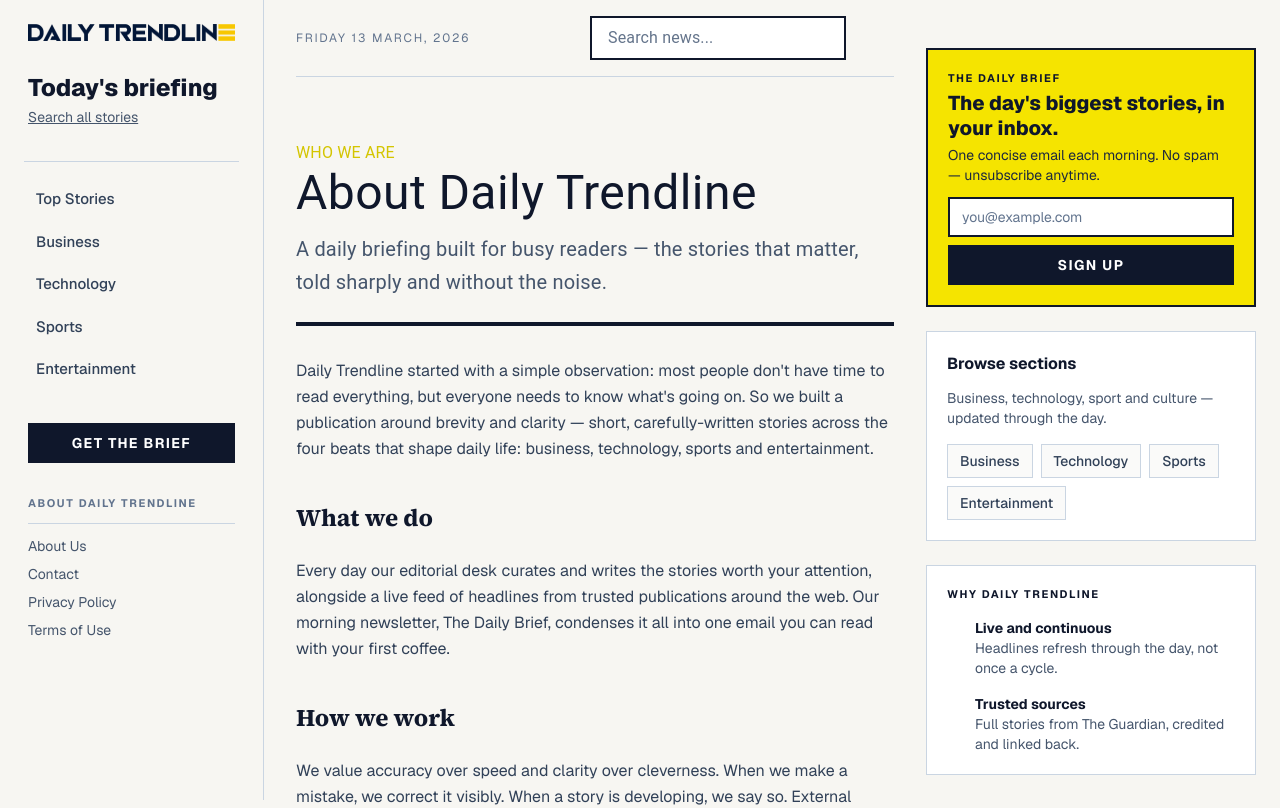
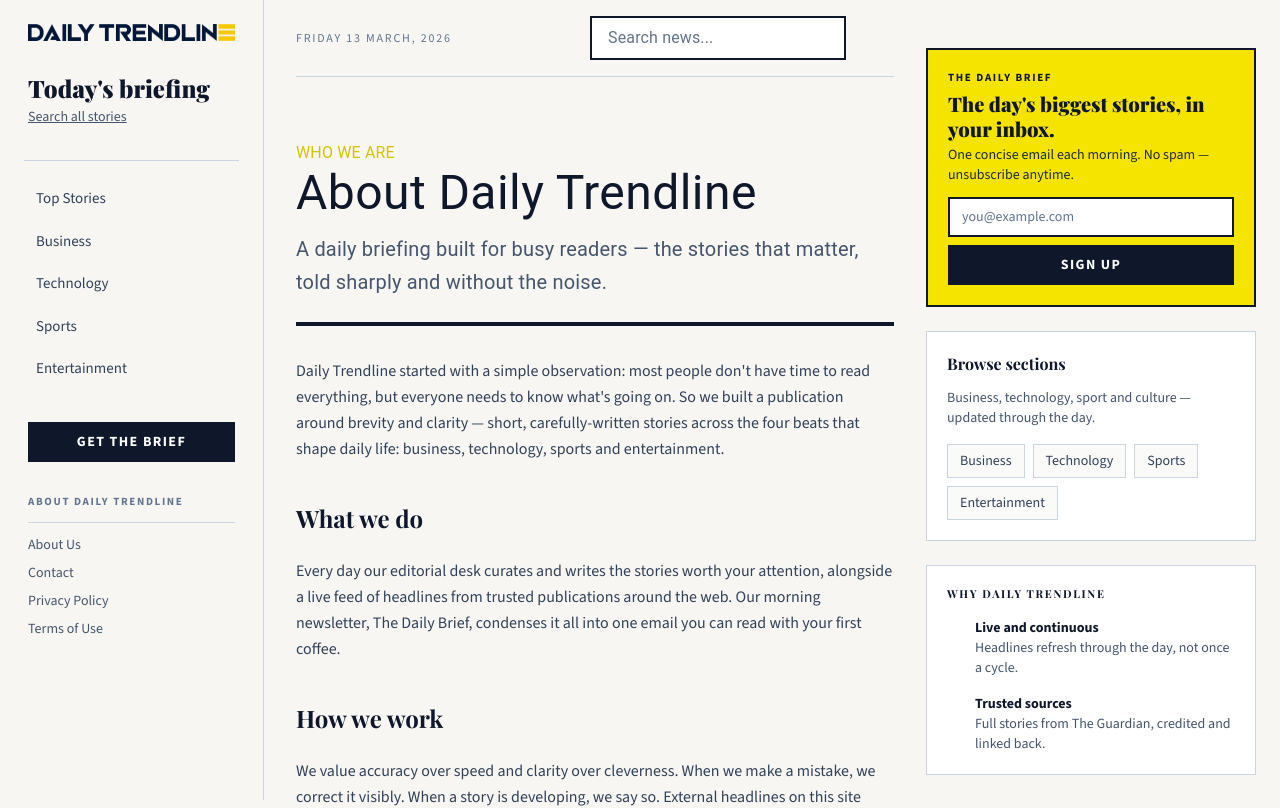
Before and after one commit to advivifymediagroup/daily-trendline-FE, a Next.js app: page /about in a window 1280 px wide. Shown: the top 808 px of the page. Built offline with nearby package versions, Linux system fonts and the light colour scheme; no server answers; some icons are missing.

Commit message:
fix: updated fonts to playfair & source sans 3

```diff
--- a/app/[category]/[news]/page.tsx
+++ b/app/[category]/[news]/page.tsx
@@ -115,6 +115,7 @@ const Page = async ({ params, searchParams }: Props) => {
         {/* Headline */}
         <Typography
           component="h1"
+          style={{ fontFamily: "var(--font-playfair), Georgia, serif" }}
           className="font-extrabold text-4xl! md:text-5xl! leading-tight! mt-4! text-slate-900 dark:text-slate-100"
         >
           {articleTitle}
@@ -122,7 +123,9 @@ const Page = async ({ params, searchParams }: Props) => {
 
         {/* Standfirst */}
         {articleExcerpt && articleExcerpt !== articleContent && (
-          <Typography className="text-xl! text-slate-600 dark:text-slate-400 mt-4! leading-relaxed!">
+          <Typography
+          style={{ fontFamily: "var(--font-source-sans), Arial, sans-serif" }}
+          className="text-xl! text-slate-600 dark:text-slate-400 mt-4! leading-relaxed!">
             {articleExcerpt}
           </Typography>
         )}
@@ -165,6 +168,7 @@ const Page = async ({ params, searchParams }: Props) => {
         {/* Body */}
         <Typography
           component="div"
+          style={{ fontFamily: "var(--font-source-sans), Arial, sans-serif" }}
           className="article-body whitespace-pre-line text-slate-900 dark:text-slate-200"
         >
           {articleContent || "No content available for this article yet."}
--- a/app/globals.css
+++ b/app/globals.css
@@ -6,8 +6,8 @@
   --color-brand-dark: #d4c500;
   --color-ink: #0a0a0a;
   --color-paper: #f7f6f2;
-  --font-serif: var(--font-source-serif);
-  --font-sans: var(--font-geist-sans);
+  --font-serif: var(--font-playfair);
+  --font-sans: var(--font-source-sans);
 }
 
 :root {
@@ -20,6 +20,16 @@ html.dark {
 
 body {
   @apply bg-paper text-slate-900 transition-colors duration-300 dark:bg-slate-950 dark:text-slate-100;
+  font-family: var(--font-sans), Arial, sans-serif;
+}
+
+h1,
+h2,
+h3,
+h4,
+h5,
+h6 {
+  font-family: var(--font-serif), Georgia, serif;
 }
 
 /* Editorial design: no rounded corners anywhere, including MUI defaults. */
@@ -49,7 +59,7 @@ body {
 
 /* Reading measure for article body */
 .article-body {
-  font-family: var(--font-serif), Georgia, serif;
+  font-family: var(--font-sans), Arial, sans-serif;
   font-size: 1.15rem;
   line-height: 1.85;
 }
--- a/app/layout.tsx
+++ b/app/layout.tsx
@@ -1,5 +1,5 @@
 import type { Metadata } from "next";
-import { Geist, Geist_Mono, Source_Serif_4 } from "next/font/google";
+import { Playfair_Display, Source_Sans_3 } from "next/font/google";
 import "./globals.css";
 import Footer from "@/components/Footer";
 import ScrollProgress from "@/components/ScrollProgress";
@@ -9,18 +9,13 @@ import MobileTopBar from "@/components/MobileTopBar";
 import TopUtilityBar from "@/components/TopUtilityBar";
 import { getGlobalPageData, getGlobalPageMetadata } from "./api/news";
 
-const geistSans = Geist({
-  variable: "--font-geist-sans",
+const sourceSans = Source_Sans_3({
+  variable: "--font-source-sans",
   subsets: ["latin"],
 });
 
-const geistMono = Geist_Mono({
-  variable: "--font-geist-mono",
-  subsets: ["latin"],
-});
-
-const sourceSerif = Source_Serif_4({
-  variable: "--font-source-serif",
+const playfair = Playfair_Display({
+  variable: "--font-playfair",
   subsets: ["latin"],
   weight: ["400", "600", "700", "900"],
 });
@@ -52,7 +47,7 @@ export default async function RootLayout({
     <html
       lang="en"
       suppressHydrationWarning
-      className={`${geistSans.variable} ${geistMono.variable} ${sourceSerif.variable}`}
+      className={`${sourceSans.variable} ${playfair.variable}`}
     >
       <head>
         <script
--- a/app/read/page.tsx
+++ b/app/read/page.tsx
@@ -73,6 +73,7 @@ const Page = async ({ searchParams }: Props) => {
         {/* Headline */}
         <Typography
           component="h1"
+          style={{ fontFamily: "var(--font-playfair), Georgia, serif" }}
           className="font-extrabold text-4xl! md:text-5xl! leading-tight! mt-4!"
         >
           {article.title}
@@ -115,7 +116,10 @@ const Page = async ({ searchParams }: Props) => {
         )}
 
         {/* Full body — parsed to text blocks server-side, escaped by React */}
-        <Box className="article-body text-slate-900 dark:text-slate-200 flex flex-col gap-5">
+        <Box
+          style={{ fontFamily: "var(--font-source-sans), Arial, sans-serif" }}
+          className="article-body text-slate-900 dark:text-slate-200 flex flex-col gap-5"
+        >
           {article.blocks.map((block, index) => {
             if (block.type === "h2") {
               return (
@@ -134,7 +138,7 @@ const Page = async ({ searchParams }: Props) => {
                 <Box
                   key={index}
                   component="blockquote"
-                  className="border-l-4 border-brand pl-5 my-2 font-serif italic text-slate-700 dark:text-slate-300"
+                  className="border-l-4 border-brand pl-5 my-2 font-sans italic text-slate-700 dark:text-slate-300"
                 >
                   {block.text}
                 </Box>
--- /dev/null
+++ b/styles.d.ts
@@ -0,0 +1 @@
+declare module "*.css";
```
